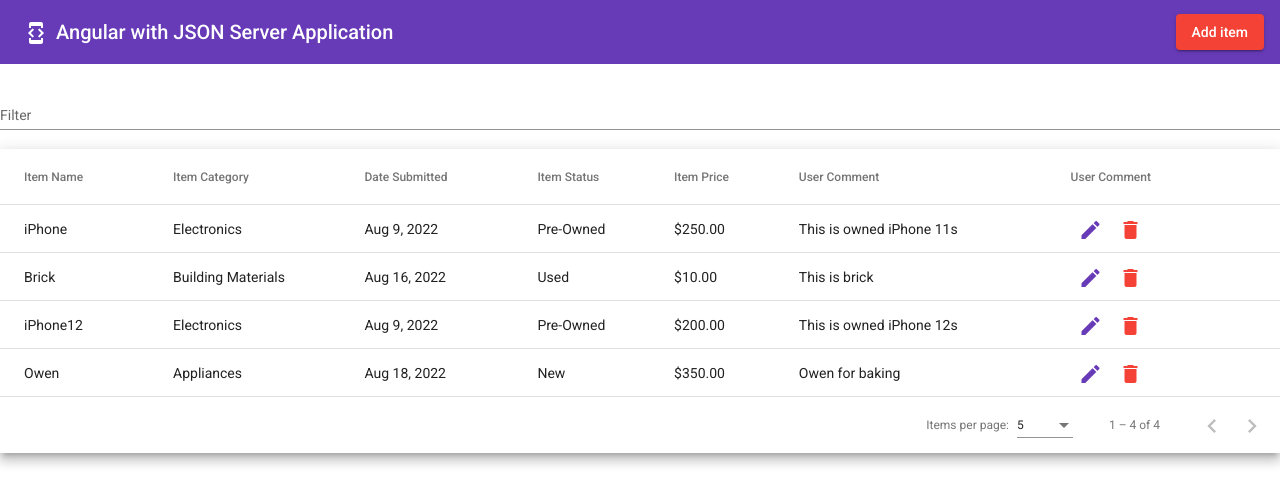
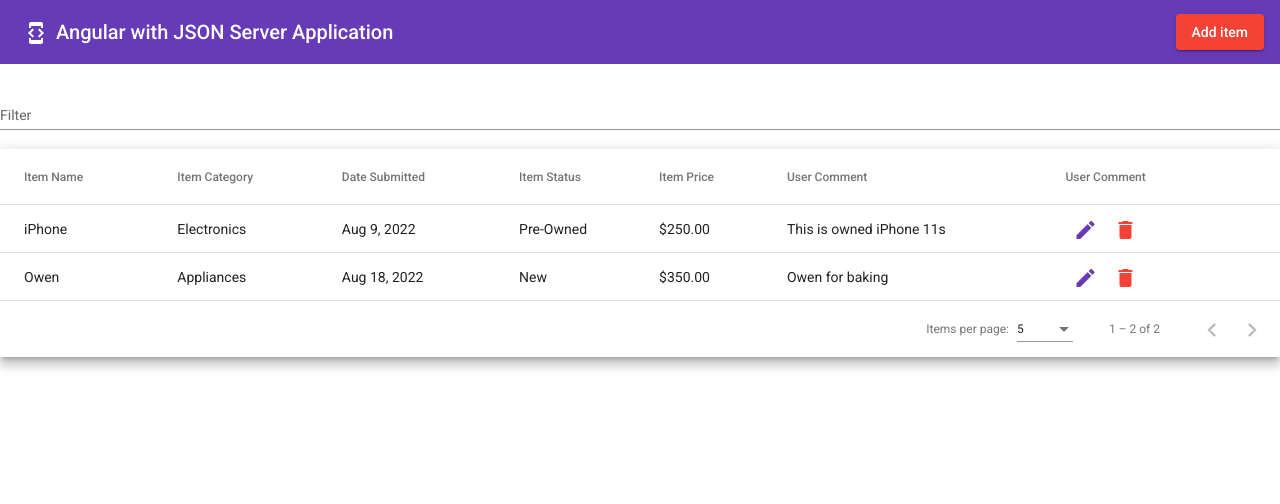
Before and after one commit to andriisavchuk/angular-crud-jsonserver, an Angular app: page / in a window 1280 px wide. Shown: the top 504 px of the page. Built offline with nearby package versions, Linux system fonts and the light colour scheme; data requests are answered from the project's data file.

Commit message:
added delete functionality

```diff
--- a/db.json
+++ b/db.json
@@ -10,24 +10,6 @@
       "id": 1
     },
     {
-      "itemName": "Brick",
-      "itemCategory": "Building Materials",
-      "dateSubmitted": "2022-08-16T04:00:00.000Z",
-      "itemStatus": "Used",
-      "itemPrice": 10,
-      "userComment": "This is brick",
-      "id": 2
-    },
-    {
-      "itemName": "iPhone12",
-      "itemCategory": "Electronics",
-      "dateSubmitted": "2022-08-09T04:00:00.000Z",
-      "itemStatus": "Pre-Owned",
-      "itemPrice": 200,
-      "userComment": "This is owned iPhone 12s",
-      "id": 3
-    },
-    {
       "itemName": "Owen",
       "itemCategory": "Appliances",
       "dateSubmitted": "2022-08-18T04:00:00.000Z",
--- a/src/app/app.component.html
+++ b/src/app/app.component.html
@@ -76,7 +76,7 @@
             <mat-icon>edit</mat-icon>
           </button>
 
-          <button mat-icon-button color="warn">
+          <button mat-icon-button (click)="deleteItem(row.id)" color="warn">
             <mat-icon>delete</mat-icon>
           </button>
         </td>
--- a/src/app/app.component.ts
+++ b/src/app/app.component.ts
@@ -79,4 +79,16 @@ export class AppComponent implements OnInit {
       }
     });
   }
+
+  deleteItem(id: number) {
+    this.api.deleteItemFromList(id).subscribe({
+      next: (res) => {
+        alert('Item is deleted from Data Base');
+        this.getAllItems();
+      },
+      error: (err) => {
+        alert('Error while deleting the Item');
+      },
+    });
+  }
 }
--- a/src/app/services/api.service.ts
+++ b/src/app/services/api.service.ts
@@ -18,4 +18,8 @@ export class ApiService {
   updateItemInTheList(data: any, id: number) {
     return this.http.put<any>(`http://localhost:3000/itemsList/${id}`, data)
   }
+
+  deleteItemFromList(id: number) {
+    return this.http.delete<any>(`http://localhost:3000/itemsList/${id}`)
+  }
 }
```
Also changed, not shown: 1 other file (tests, documents, lock files or other folders).
